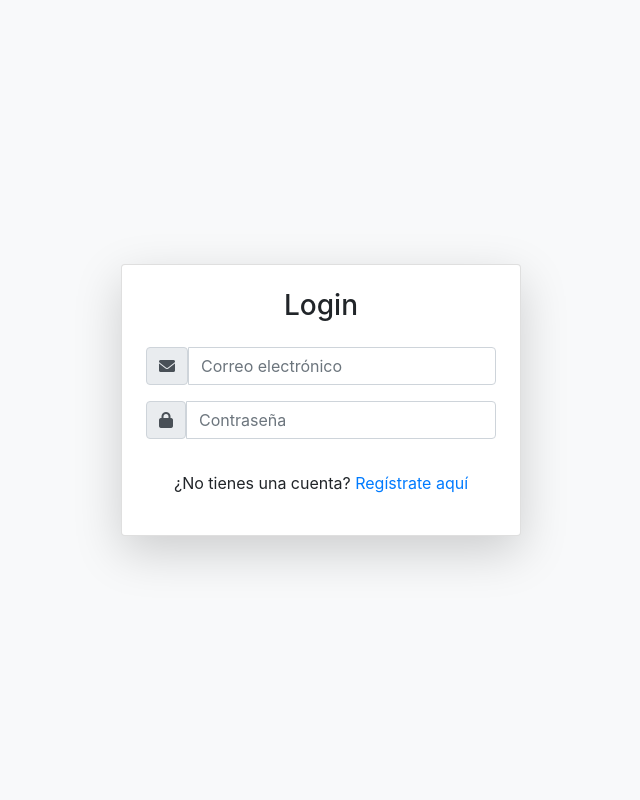
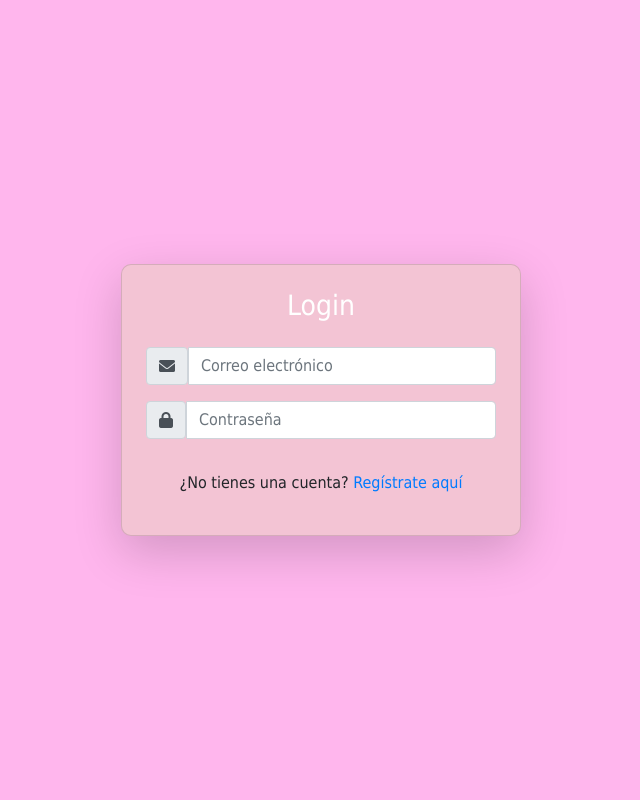
Before and after one commit to Ange3108/G2_SC502_VN_Proyecto, a PHP site: page /Login.html in a window 1280 px wide. Shown: the whole page, without its empty margins (319-959 px from the left). Run offline with PHP 8.4, Linux system fonts and the light colour scheme.

Commit message:
Bloque 1 terminado
Le añadí CSS

```diff
--- a/La Crocherita/Login/CSS/style.css
+++ b/La Crocherita/Login/CSS/style.css
@@ -1,7 +1,24 @@
 body{
     font-family: 'Gill Sans';
-    background-color: lightpink;
+    background-color: rgb(255, 182, 237);
 
 }
 
-h3{}
+.card {
+    background-color: rgb(243, 196, 212)  !important; /* Cambia este color al que desees */
+    border-radius: 10px;
+    box-shadow: 0 4px 8px rgba(0, 0, 0, 0.1);
+}
+
+.card-title {
+    color: rgb(255, 255, 255);
+}
+
+.form-control {
+    background-color: rgb(255, 255, 255);
+    color: rgb(0, 0, 0);
+    font-family: Tahoma, sans-serif;
+}
+.text-center {
+    font-family: Tahoma, sans-serif;
+}
--- a/La Crocherita/Login/Login.html
+++ b/La Crocherita/Login/Login.html
@@ -6,21 +6,21 @@
     <title>Login - La Crocherita</title>
     <link href="https://stackpath.bootstrapcdn.com/bootstrap/4.5.2/css/bootstrap.min.css" rel="stylesheet">
     <link rel="stylesheet" href="https://cdnjs.cloudflare.com/ajax/libs/font-awesome/6.0.0-beta3/css/all.min.css">
-    <link rel="stylesheet" href="css/styles.css">
+    <link rel="stylesheet" href="css/style.css">
 </head>
 
-<body class="bg-light">
+<body>
     <div class="container d-flex justify-content-center align-items-center min-vh-100">
         <div class="card p-4 shadow-lg w-100" style="max-width: 400px;">
             <h3 class="card-title text-center mb-4">Login </h3>
             <form id="loginForm" action="dashboard.html" method="post">
                 <div class="input-group mb-3">
                     <span class="input-group-text"><i class="fas fa-envelope"></i></span>
-                    <input type="email" class="form-control" id="email" placeholder="Correo electrónico" required>
+                    <input type="email" class="form-control" id="email" name="email" placeholder="Correo electrónico" required>
                 </div>
                 <div class="input-group mb-3">
                     <span class="input-group-text"><i class="fas fa-lock"></i></span>
-                    <input type="password" class="form-control" id="password" required placeholder="Contraseña">
+                    <input type="password" class="form-control" id="password" name ="password"required placeholder="Contraseña">
                 </div>
 
             </form>
```
